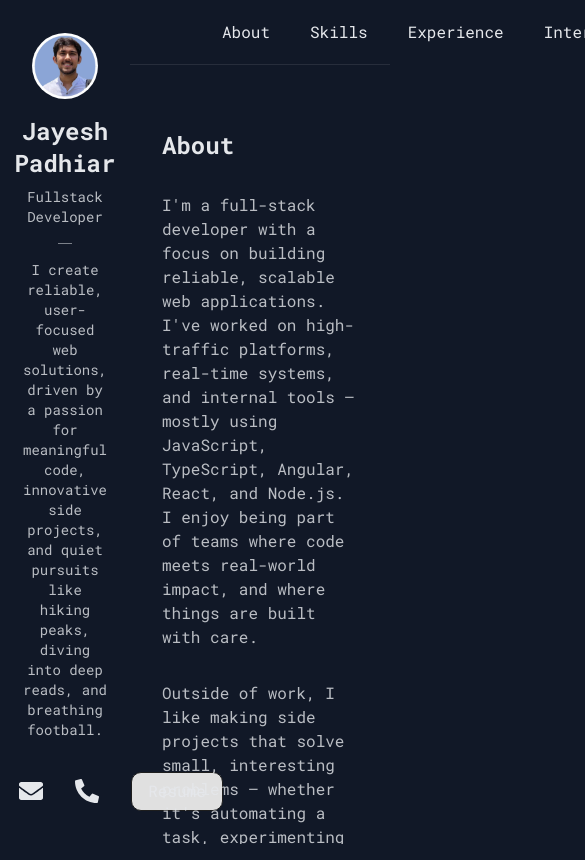
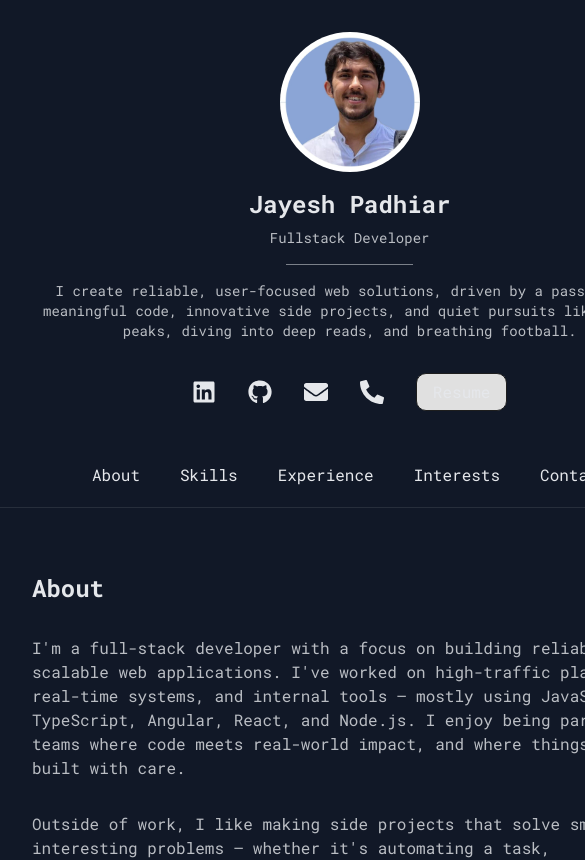
Before and after one commit to JayeshPadhiar/jayeshpadhiar.github.io, a Next.js app: page / in a window 390 px wide. Shown: the top 860 px of the page, 585 px wide, since content can reach past the window. Built offline with nearby package versions, Linux system fonts and the light colour scheme.

Commit message:
mobile version implemented

```diff
--- a/src/app/page.tsx
+++ b/src/app/page.tsx
@@ -9,7 +9,7 @@ import Interests from "@/components/Interests";
 
 export default function Home() {
   return (
-    <div className="w-full h-full flex flex-row items-start justify-start">
+    <div className="h-full flex flex-col items-start justify-start md:flex-row md:items-start md:justify-start">
       <Hero />
       <div className="w-[0.5px] h-full bg-foreground"></div>
       <MainContent>
--- a/src/components/Hero.tsx
+++ b/src/components/Hero.tsx
@@ -4,7 +4,7 @@ import { FaEnvelope, FaGithub, FaLinkedin, FaPhoneAlt } from "react-icons/fa";
 
 export default function Hero() {
   return (
-    <section id="hero" className="w-2/6 h-full flex flex-col items-center justify-center p-8 text-center">
+    <section id="hero" className="w-full md:w-2/6 h-full flex flex-col items-center justify-center p-8 text-center">
       <Image src="/images/profile.jpeg" className="rounded-full aspect-square object-cover" alt="Profile" width={140} height={140} />
       <h1 className="text-2xl font-bold mt-4">Jayesh Padhiar</h1>
       <p className="text-sm text-foreground/80 mt-2">Fullstack Developer</p>
--- a/src/components/MainContent.tsx
+++ b/src/components/MainContent.tsx
@@ -2,9 +2,9 @@ import Header from "./Header";
 
 export default function MainContent({ children }: { children: React.ReactNode }) {
     return (
-        <main className="w-4/6 h-full flex flex-col items-center justify-start">
+        <main className="w-full md:w-4/6 md:h-full flex flex-col items-center justify-start">
             <Header />
-            <div className="w-full h-full flex flex-col items-start justify-start gap-4 overflow-auto" style={{ scrollBehavior: "smooth" }}>
+            <div className="w-full h-full flex flex-col items-start justify-start gap-4 md:overflow-auto" style={{ scrollBehavior: "smooth" }}>
                 {children}
             </div>
         </main>
```
